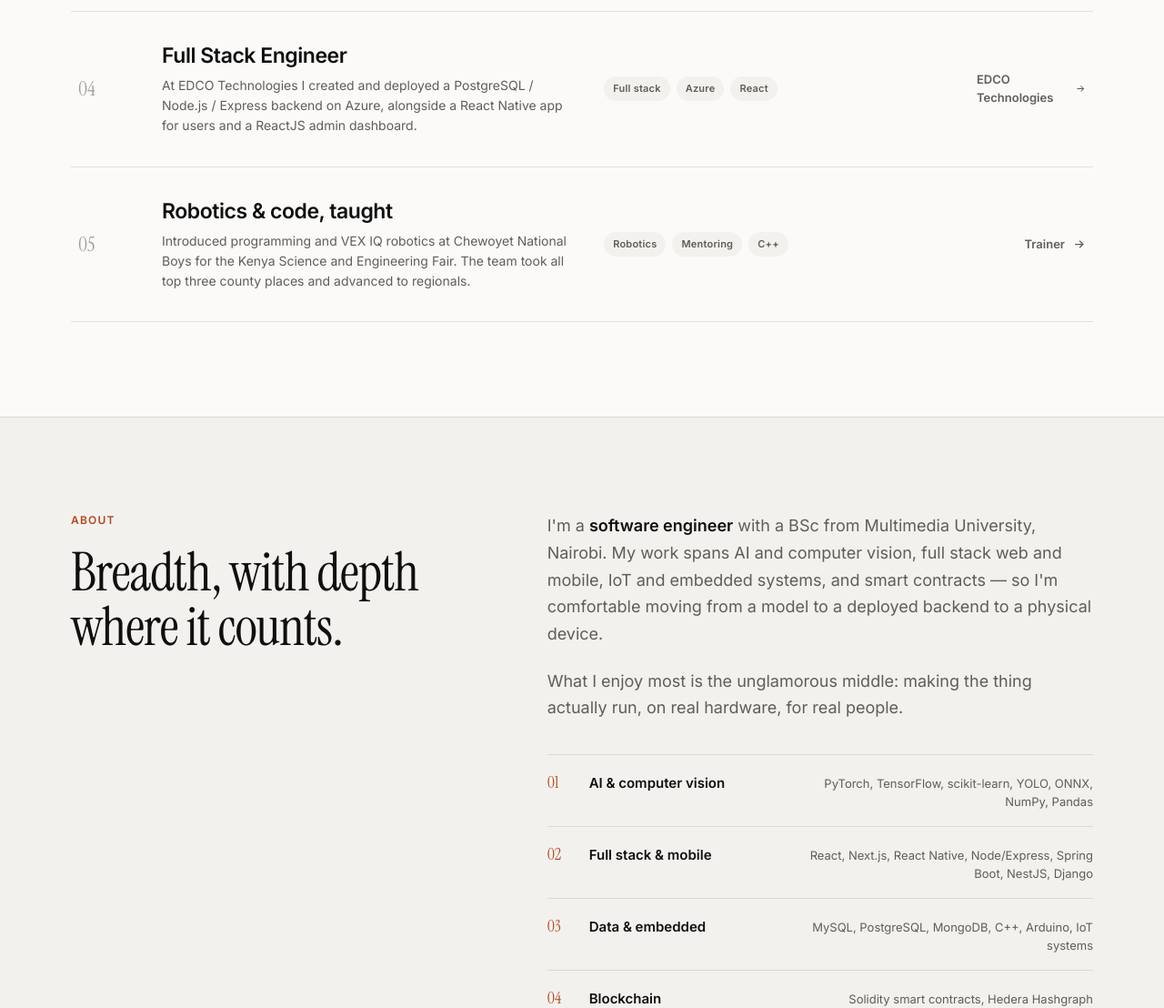
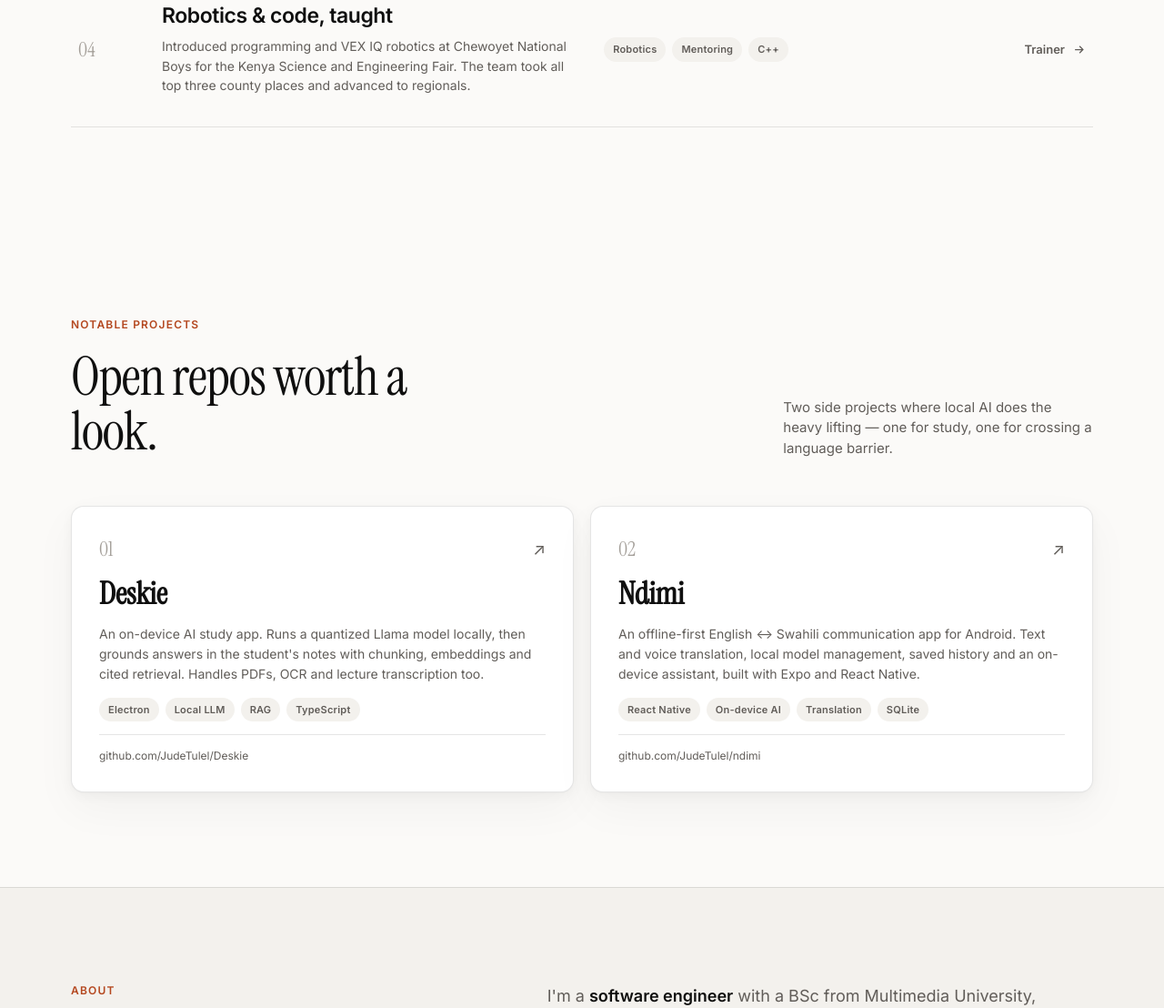
Before and after one commit to JudeTulel/JudeTulel.github.io, a plain HTML site: page index.html in a window 1280 px wide. Shown: the part 1692-2800 px from the top of the page at 91% size. Drawn offline with Linux system fonts and the light colour scheme.

Commit message:
Add Notable projects section with Deskie and Ndimi

```diff
--- a/index.html
+++ b/index.html
@@ -113,6 +113,17 @@
   .work:hover .go{color:var(--accent);gap:13px}
   .work .go svg{width:15px;height:15px}
 
+  /* notable projects */
+  .projects{display:grid;grid-template-columns:repeat(2,1fr);gap:18px}
+  .project{display:flex;flex-direction:column;gap:14px;padding:30px;border:1px solid var(--line);border-radius:14px;background:var(--surface);box-shadow:var(--shadow);transition:transform .25s,border-color .25s}
+  .project:hover{transform:translateY(-3px);border-color:var(--ink)}
+  .project-top{display:flex;justify-content:space-between;align-items:center;font-family:var(--serif);font-size:22px;color:var(--faint)}
+  .project-arrow{font-family:var(--sans);font-size:18px;color:var(--muted);transition:transform .25s,color .25s}
+  .project:hover .project-arrow{transform:translate(2px,-2px);color:var(--accent)}
+  .project h3{font-family:var(--serif);font-size:34px;line-height:1.1;margin:0}
+  .project p{font-size:14px;color:var(--muted);line-height:1.6;margin:0;flex:1}
+  .project-link{font-size:12px;color:var(--muted);border-top:1px solid var(--line);padding-top:14px;overflow-wrap:anywhere}
+
   /* about */
   .about{background:var(--warm);border-top:1px solid var(--line);border-bottom:1px solid var(--line)}
   .about-grid{display:grid;grid-template-columns:.85fr 1.15fr;gap:80px}
@@ -171,6 +182,7 @@
     .work .num{font-size:18px}
     .work .go{grid-column:2;justify-self:start;margin-top:6px}
     .work .tags{grid-column:2}
+    .projects{grid-template-columns:1fr}
     .cap{flex-wrap:wrap;gap:8px}
     .cap .d{margin-left:0;text-align:left;max-width:none;width:100%;padding-left:32px}
     .hero-meta{gap:22px}
@@ -194,6 +206,7 @@
     </a>
     <nav class="nav-links" id="navLinks" aria-label="Main navigation">
       <a href="#work">Work</a>
+      <a href="#projects">Projects</a>
       <a href="#about">About</a>
       <a href="#contact">Contact</a>
       <a class="btn btn-dark" href="#contact">Let's talk <svg viewBox="0 0 24 24" fill="none" stroke="currentColor" stroke-width="2"><path d="M5 12h14M13 6l6 6-6 6"/></svg></a>
@@ -252,35 +265,55 @@
         <p>From space-borne computer vision to asset tokenization to robotics education — the common thread is shipping things that work outside a notebook.</p>
       </div>
       <div class="work-list">
-        <a class="work reveal" href="https://github.com/JudeTulel/Deskie" target="_blank" rel="noopener noreferrer" aria-label="Deskie, an on-device AI study app with a full RAG pipeline">
+        <a class="work reveal" href="#contact" aria-label="Space-Borne AI at Kenya Space Agency and Star Vision">
           <span class="num">01</span>
-          <div><h3>Deskie — on-device AI tutor</h3><p class="desc">An Electron + React study app that runs a quantized Llama model locally with llama.cpp and grounds answers in the student's own notes: chunking, Gemma embeddings, per-subject vector workspaces, top-k retrieval and cited responses. Also handles PDF/DOCX, OCR and Whisper transcription.</p></div>
-          <div class="tags"><span class="tag">Local LLM</span><span class="tag">RAG</span><span class="tag">TypeScript</span></div>
-          <span class="go">View repo <svg viewBox="0 0 24 24" fill="none" stroke="currentColor" stroke-width="2"><path d="M5 12h14M13 6l6 6-6 6"/></svg></span>
-        </a>
-        <a class="work reveal" href="#contact" aria-label="Space-Borne AI at Kenya Space Agency and Star Vision">
-          <span class="num">02</span>
           <div><h3>Space-Borne AI</h3><p class="desc">Trained a YOLOv5 computer-vision model with the team at Kenya Space Agency × Star Vision, then exported it to ONNX for portability onto constrained space-borne compute.</p></div>
           <div class="tags"><span class="tag">Computer vision</span><span class="tag">Python</span><span class="tag">ONNX</span></div>
           <span class="go">AI Engineer <svg viewBox="0 0 24 24" fill="none" stroke="currentColor" stroke-width="2"><path d="M5 12h14M13 6l6 6-6 6"/></svg></span>
         </a>
         <a class="work reveal" href="#contact" aria-label="Virtual assets exchange and tokenization built at the NSE Hedera Hashathon">
-          <span class="num">03</span>
+          <span class="num">02</span>
           <div><h3>Virtual assets exchange</h3><p class="desc">Built and presented an asset exchange (nbx.co.ke) with tokenization on Hedera Hashgraph at the NSE Hedera Hashathon. Selected for the NSE innovation lab.</p></div>
           <div class="tags"><span class="tag">Blockchain</span><span class="tag">Hedera</span><span class="tag">Solidity</span></div>
           <span class="go">Hashathon <svg viewBox="0 0 24 24" fill="none" stroke="currentColor" stroke-width="2"><path d="M5 12h14M13 6l6 6-6 6"/></svg></span>
         </a>
         <a class="work reveal" href="#contact" aria-label="Full Stack Engineer at EDCO Technologies">
-          <span class="num">04</span>
+          <span class="num">03</span>
           <div><h3>Full Stack Engineer</h3><p class="desc">At EDCO Technologies I created and deployed a PostgreSQL / Node.js / Express backend on Azure, alongside a React Native app for users and a ReactJS admin dashboard.</p></div>
           <div class="tags"><span class="tag">Full stack</span><span class="tag">Azure</span><span class="tag">React</span></div>
           <span class="go">EDCO Technologies <svg viewBox="0 0 24 24" fill="none" stroke="currentColor" stroke-width="2"><path d="M5 12h14M13 6l6 6-6 6"/></svg></span>
         </a>
         <a class="work reveal" href="#contact" aria-label="Robotics programme at Chewoyet National Boys High School">
-          <span class="num">05</span>
+          <span class="num">04</span>
           <div><h3>Robotics &amp; code, taught</h3><p class="desc">Introduced programming and VEX IQ robotics at Chewoyet National Boys for the Kenya Science and Engineering Fair. The team took all top three county places and advanced to regionals.</p></div>
           <div class="tags"><span class="tag">Robotics</span><span class="tag">Mentoring</span><span class="tag">C++</span></div>
           <span class="go">Trainer <svg viewBox="0 0 24 24" fill="none" stroke="currentColor" stroke-width="2"><path d="M5 12h14M13 6l6 6-6 6"/></svg></span>
+        </a>
+      </div>
+    </div>
+  </section>
+
+  <!-- NOTABLE PROJECTS -->
+  <section id="projects" aria-labelledby="projects-title">
+    <div class="wrap">
+      <div class="sec-head reveal">
+        <div><div class="kicker">Notable projects</div><h2 id="projects-title">Open repos worth a look.</h2></div>
+        <p>Two side projects where local AI does the heavy lifting — one for study, one for crossing a language barrier.</p>
+      </div>
+      <div class="projects">
+        <a class="project reveal" href="https://github.com/JudeTulel/Deskie" target="_blank" rel="noopener noreferrer" aria-label="Deskie on GitHub">
+          <div class="project-top"><span>01</span><span class="project-arrow">↗</span></div>
+          <h3>Deskie</h3>
+          <p>An on-device AI study app. Runs a quantized Llama model locally, then grounds answers in the student's notes with chunking, embeddings and cited retrieval. Handles PDFs, OCR and lecture transcription too.</p>
+          <div class="tags"><span class="tag">Electron</span><span class="tag">Local LLM</span><span class="tag">RAG</span><span class="tag">TypeScript</span></div>
+          <span class="project-link">github.com/JudeTulel/Deskie</span>
+        </a>
+        <a class="project reveal" href="https://github.com/JudeTulel/ndimi" target="_blank" rel="noopener noreferrer" aria-label="Ndimi on GitHub">
+          <div class="project-top"><span>02</span><span class="project-arrow">↗</span></div>
+          <h3>Ndimi</h3>
+          <p>An offline-first English ↔ Swahili communication app for Android. Text and voice translation, local model management, saved history and an on-device assistant, built with Expo and React Native.</p>
+          <div class="tags"><span class="tag">React Native</span><span class="tag">On-device AI</span><span class="tag">Translation</span><span class="tag">SQLite</span></div>
+          <span class="project-link">github.com/JudeTulel/ndimi</span>
         </a>
       </div>
     </div>
```
